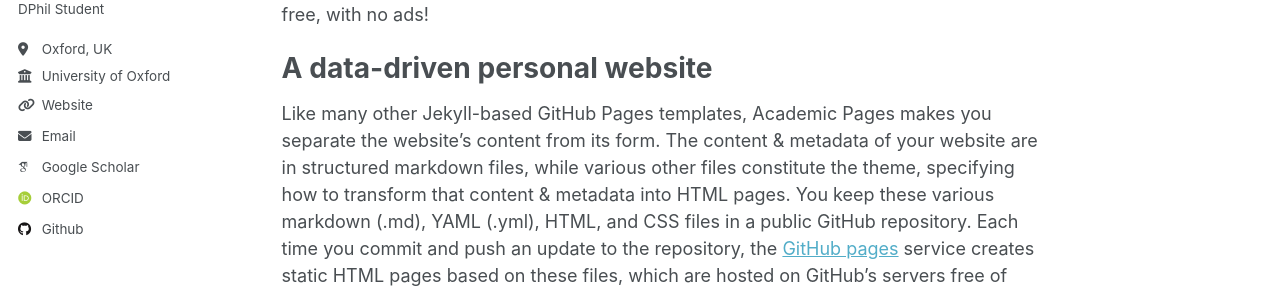
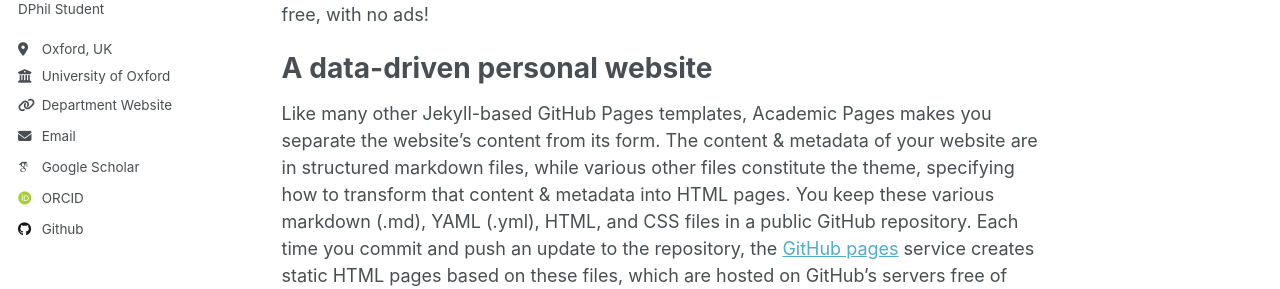
Before and after one commit to hwhitehead/hwhitehead.github.io, a Jekyll site: the page built from _pages/about.md, in a window 1280 px wide. Shown: the part 391-680 px from the top of the page. Built offline with Jekyll 4.4.1, drawn with Linux system fonts in a browser that asks for light colours; some web fonts are replaced.

Commit message:
changed website label

```diff
--- a/_data/ui-text.yml
+++ b/_data/ui-text.yml
@@ -24,7 +24,7 @@
   follow_label               : "Follow:"
   feed_label                 : "Feed"
   powered_by                 : "Powered by"
-  website_label              : "Website"
+  website_label              : "Department Website"
   email_label                : "Email"
   recent_posts               : "Recent Posts"
   undefined_wpm              : "Undefined parameter words_per_minute at _config.yml"
```
